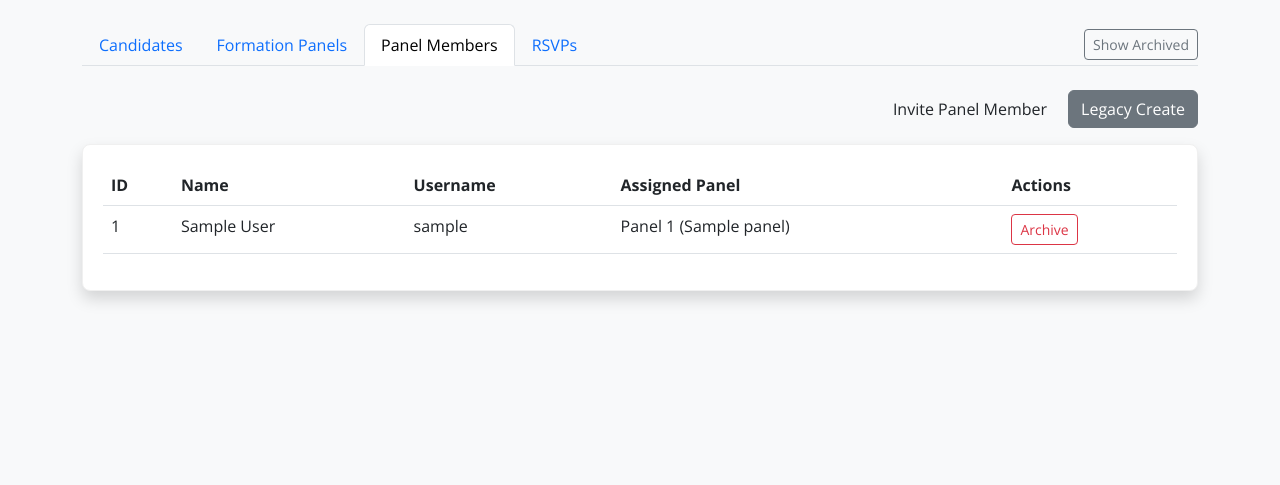
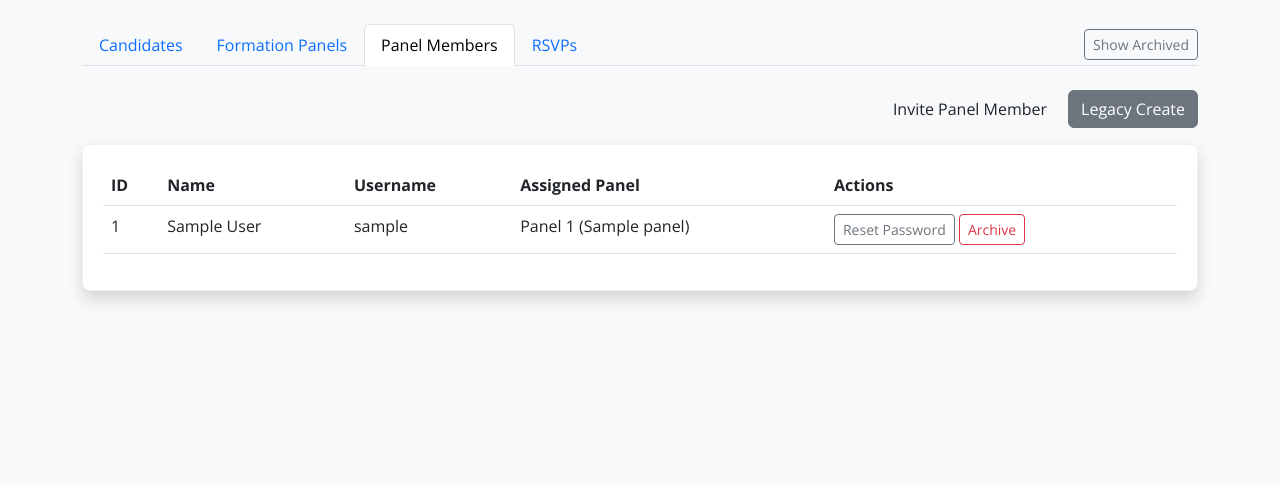
Before and after one commit to ashlittleford/candidates, a Flask app: page /admin in a window 1280 px wide, after a click on "Panel Members". Shown: the part 209-694 px from the top of the page. Run offline with Flask 3, Linux system fonts and the light colour scheme; a user stored in the database is signed in; tables that the repository leaves empty hold one stand-in row (values such as "Sample post").

Commit message:
Add admin-triggered password reset; fix silent email failure there too
Adds a "Reset Password" button for both candidates and panel members
on the admin dashboard, so an admin can send a reset link if someone
loses access. Reuses the existing token mechanism (get_reset_token /
verify_reset_token) and the existing minimal reset_token.html page
(password only, no profile fields, so nothing gets overwritten).

Also fixes the pre-existing self-service "Forgot Password" flow,
which had the same never-actually-emailed bug as the original
invite system -- it only printed the link to the server log.

Co-Authored-By: Claude Sonnet 5 <noreply@anthropic.com>

```diff
--- a/app/routes.py
+++ b/app/routes.py
@@ -8,7 +8,7 @@ from app.models import (
 )
 from werkzeug.security import generate_password_hash
 from werkzeug.utils import secure_filename
-from app.email_utils import send_invitation_email, EmailNotConfiguredError
+from app.email_utils import send_invitation_email, send_password_reset_email, EmailNotConfiguredError
 import os
 import re
 from collections import OrderedDict
@@ -418,8 +418,11 @@ def reset_request():
         if user:
             token = user.get_reset_token()
             reset_link = url_for('main.reset_token', token=token, _external=True)
-            # TODO: Integrate with an email service (e.g., Flask-Mail) here.
-            print(f"PASSWORD RESET LINK FOR {email}: {reset_link}") # For dev environment
+            try:
+                send_password_reset_email(user.email, user.name, reset_link)
+            except Exception as e:
+                # Don't leak delivery errors to an anonymous requester; just log server-side.
+                print(f"PASSWORD RESET LINK FOR {email}: {reset_link} (email send failed: {e})")
 
         # Always display the same message to prevent email enumeration
         flash('If an account with that email exists, a password reset email has been sent.', 'info')
@@ -446,6 +449,32 @@ def reset_token(token):
         flash('Your password has been updated! You are now able to log in', 'success')
         return redirect(url_for('main.login'))
     return render_template('reset_token.html')
+
+@main.route('/admin/send_password_reset/<int:user_id>', methods=['POST'])
+@login_required
+def send_password_reset(user_id):
+    if not current_user.is_admin:
+        flash('Access denied')
+        return redirect(url_for('main.profile'))
+
+    user = User.query.get_or_404(user_id)
+    if not user.email:
+        flash(f'{user.name} has no email address on file, so a reset link cannot be sent.')
+        return redirect(request.referrer or url_for('main.admin_dashboard'))
+
+    token = user.get_reset_token()
+    reset_link = url_for('main.reset_token', token=token, _external=True)
+    try:
+        send_password_reset_email(user.email, user.name, reset_link, triggered_by_admin=True)
+        flash(f'Password reset email sent to {user.email}.')
+    except EmailNotConfiguredError:
+        print(f"PASSWORD RESET LINK FOR {user.email}: {reset_link}")
+        flash(f'Email sending isn\'t configured. Password reset link for {user.email}: {reset_link}')
+    except Exception as e:
+        print(f"Failed to send password reset email to {user.email}: {e}")
+        flash(f'Could not send the reset email ({e}). Password reset link for {user.email}: {reset_link}')
+
+    return redirect(request.referrer or url_for('main.admin_dashboard'))
 
 @main.route('/profile')
 @login_required
--- a/app/templates/admin_dashboard.html
+++ b/app/templates/admin_dashboard.html
@@ -94,6 +94,10 @@
                                     <td>
                                         <div class="d-flex gap-2">
                                             <a href="{{ url_for('main.edit_user', user_id=user.id) }}" class="btn btn-sm btn-primary">Edit Profile</a>
+                                            <form action="{{ url_for('main.send_password_reset', user_id=user.id) }}" method="POST" onsubmit="return confirm('Send a password reset email to {{ user.name }}?');">
+                                                <input type="hidden" name="csrf_token" value="{{ csrf_token() }}">
+                                                <button type="submit" class="btn btn-sm btn-outline-secondary">Reset Password</button>
+                                            </form>
                                             <form action="{{ url_for('main.toggle_archive', user_id=user.id) }}" method="POST" onsubmit="return confirm('Are you sure you want to {{ 'unarchive' if user.is_archived else 'archive' }} this candidate?');">
                                                 <input type="hidden" name="csrf_token" value="{{ csrf_token() }}">
                                                 <button type="submit" class="btn btn-sm {{ 'btn-warning' if user.is_archived else 'btn-outline-danger' }}">
@@ -201,6 +205,10 @@
                                     {% endif %}
                                 </td>
                                 <td>
+                                    <form action="{{ url_for('main.send_password_reset', user_id=member.id) }}" method="POST" class="d-inline" onsubmit="return confirm('Send a password reset email to {{ member.name }}?');">
+                                        <input type="hidden" name="csrf_token" value="{{ csrf_token() }}">
+                                        <button type="submit" class="btn btn-sm btn-outline-secondary">Reset Password</button>
+                                    </form>
                                     <form action="{{ url_for('main.toggle_archive', user_id=member.id) }}" method="POST" class="d-inline" onsubmit="return confirm('Are you sure you want to {{ 'unarchive' if member.is_archived else 'archive' }} this panel member?');">
                                         <input type="hidden" name="csrf_token" value="{{ csrf_token() }}">
                                         <button type="submit" class="btn btn-sm {{ 'btn-warning' if member.is_archived else 'btn-outline-danger' }}">
```
Also changed, not shown: app/email_utils.py (+24 -9 lines), app/templates/emails/reset_password.html (added, +61 -0 lines).
